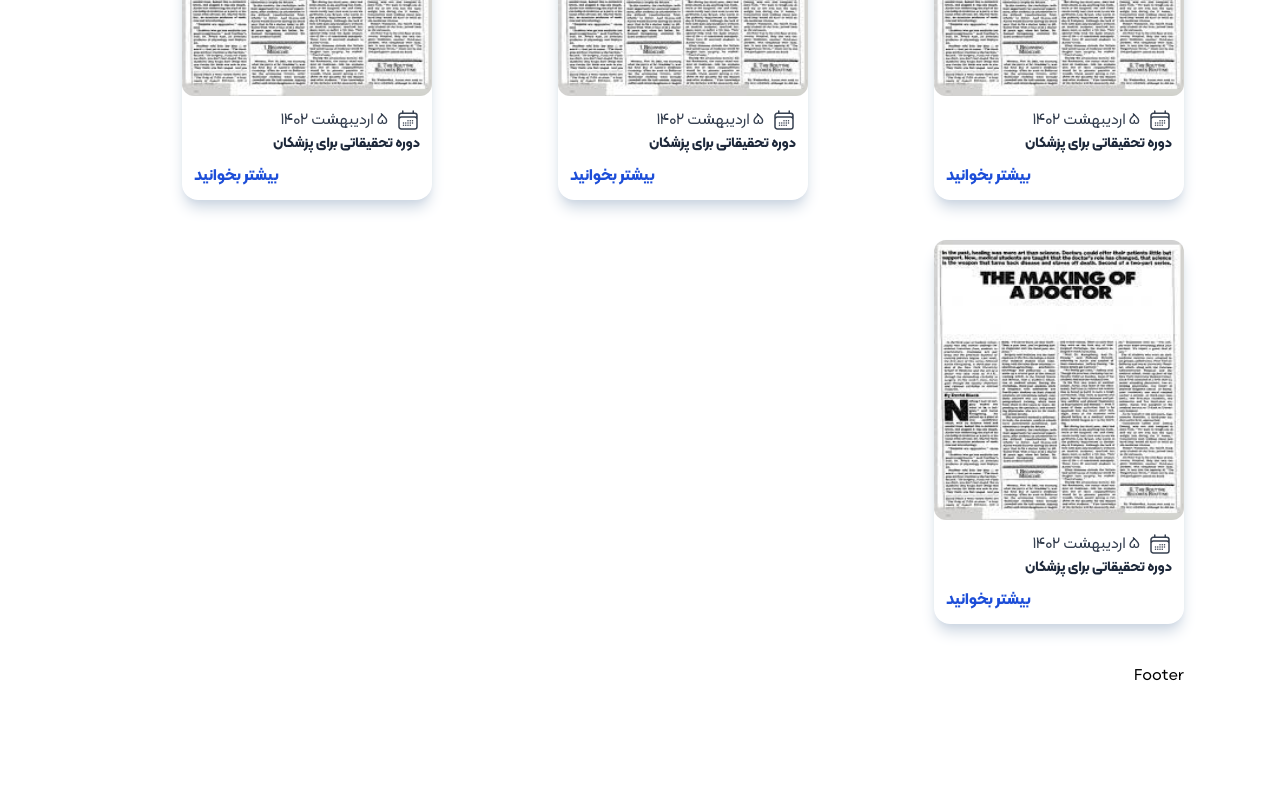
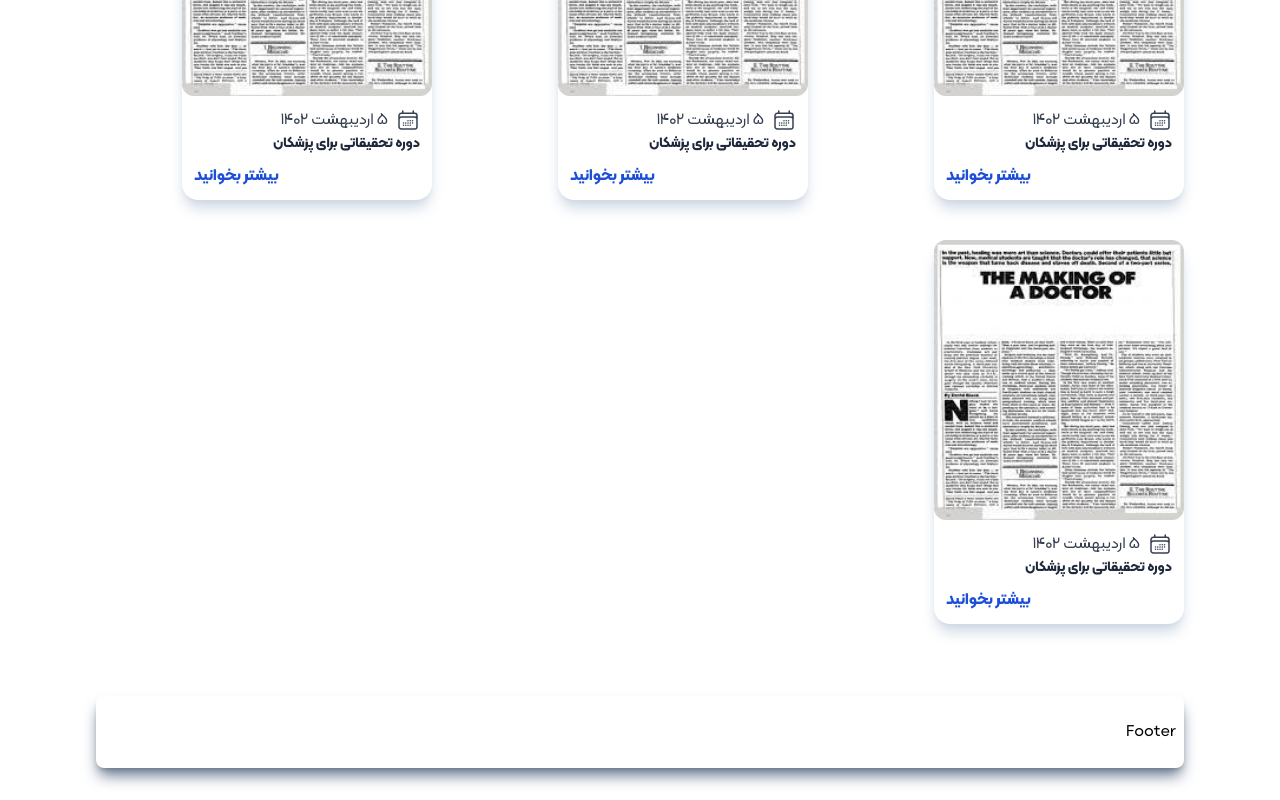
Before and after one commit to Amirsaleh2002/medical, a React (Vite) app: page / in a window 1280 px wide. Shown: the part 1043-1843 px from the top of the page. Before the commit the page ends 1731 px from the top, so only its background shows below. Built offline with nearby package versions, Linux system fonts and the light colour scheme.

Commit message:
add footer component

```diff
--- a/src/Components/Footer.tsx
+++ b/src/Components/Footer.tsx
@@ -2,8 +2,12 @@
 
 function Footer() {
   return (
-    <div>Footer</div>
-  )
+    <div className="flex">
+      <div className="w-[85%] my-8 mx-auto flex justify-between items-center gap-4 shadow-lg shadow-slate-500 py-6 px-2 rounded-lg">
+        Footer
+      </div>
+    </div>
+  );
 }
 
-export default Footer
+export default Footer;
--- a/src/Pages/ArticleInfoPage.tsx
+++ b/src/Pages/ArticleInfoPage.tsx
@@ -75,9 +75,9 @@ function ArticleInfoPage() {
             consectetur, quae molestiae fuga nesciunt amet? Omnis repellat
             consequuntur cupiditate iste.
           </p>
-          <Footer />
 
         </div>
+          <Footer />
       </div>
     </>
   );
--- a/src/Pages/Articles.tsx
+++ b/src/Pages/Articles.tsx
@@ -75,9 +75,9 @@ function Articles() {
             <ArticleInfo />
             <ArticleInfo />
           </div>
-          <Footer />
 
         </div>
+          <Footer />
       </div>
     </>
   )
--- a/src/Pages/DoctorInfoPage.tsx
+++ b/src/Pages/DoctorInfoPage.tsx
@@ -102,9 +102,9 @@ function DoctorInfoPage() {
             <span>شماره تلفن : 32259632 - 051</span>
             <span>آدرس مطب  : مشهد - بولوار وکیل آباد - وکیل آباد 46 - پلاک 90</span>
           </div>
-          <Footer />
 
         </div>
+          <Footer />
       </div>
     </>
   );
--- a/src/Pages/DoctorsList.tsx
+++ b/src/Pages/DoctorsList.tsx
@@ -93,9 +93,9 @@ function DoctorsList() {
             <DoctorInfo />
             <DoctorInfo />
           </div>
-          <Footer />
 
         </div>
+          <Footer />
       </div>
     </>
   );
--- a/src/Pages/DrugInfoPage.tsx
+++ b/src/Pages/DrugInfoPage.tsx
@@ -81,9 +81,9 @@ function DrugInfoPage() {
 
           <div className="flex flex-col justify-center my-10 gap-4">
           </div>
-          <Footer />
 
         </div>
+          <Footer />
       </div>
     </>
   )
--- a/src/Pages/DrugStore.tsx
+++ b/src/Pages/DrugStore.tsx
@@ -73,9 +73,9 @@ function DrugStore() {
             <DrugBox />
             <DrugBox />
           </div>
-          <Footer />
 
         </div>
+          <Footer />
       </div>
     </>
   );
--- a/src/Pages/HomePage.tsx
+++ b/src/Pages/HomePage.tsx
@@ -121,8 +121,8 @@ function HomePage() {
             <ArticleInfo />
             <ArticleInfo />
           </div>
+        </div>
           <Footer />
-        </div>
       </div>
     </>
   );
--- a/src/Pages/NewDoctor.tsx
+++ b/src/Pages/NewDoctor.tsx
@@ -158,9 +158,9 @@ function NewDoctor() {
           >
             ثبت اطلاعات
           </button>
-          <Footer />
 
         </div>
+          <Footer />
       </div>
     </>
   );
--- a/src/Pages/NewParient.tsx
+++ b/src/Pages/NewParient.tsx
@@ -226,9 +226,9 @@ function NewParient() {
           >
             ثبت اطلاعات
           </button>
-          <Footer />
 
         </div>
+          <Footer />
       </div>
     </>
   );
--- a/src/Pages/TurnRating.tsx
+++ b/src/Pages/TurnRating.tsx
@@ -111,9 +111,8 @@ function TurnRating() {
               </tbody>
             </table>
           </div>
-          <Footer />
-
         </div>
+        <Footer />
       </div>
     </>
   );
```
